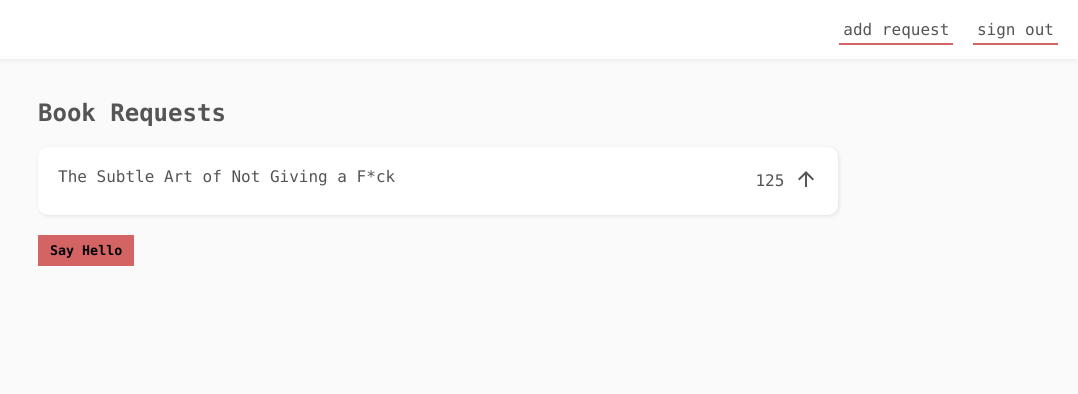
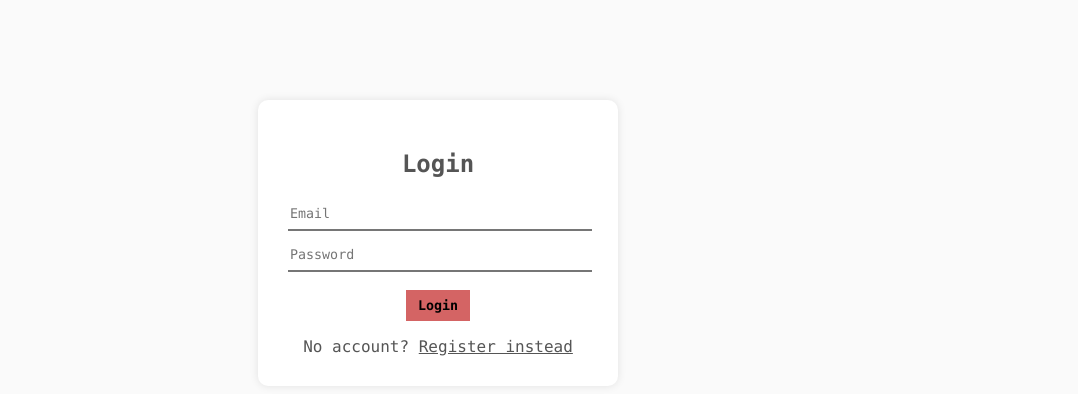
Before and after one commit to lion10/Votes_Web, a plain HTML site: page public/index.html in a window 1280 px wide. Shown: the whole page, without its empty margins (202-1280 px from the left). Drawn offline with Linux system fonts and the light colour scheme; some packages are replaced by stand-ins of ours.

Commit message:
add auth modals => register and login

```diff
--- a/public/CSS/style.css
+++ b/public/CSS/style.css
@@ -10,6 +10,30 @@
 ul{
   margin: 0;
   padding: 0;
+}
+
+
+/* auth styles */
+.auth{
+  width: 100%;
+  height: 100%;
+  position: fixed;
+  background: #fafafa;
+  display: none;
+  z-index: 1;
+}
+.auth.open{
+  display: block;
+}
+.auth a{
+  text-decoration: underline;
+  cursor: pointer;
+}
+.auth .modal{
+  display: none;
+}
+.auth .modal.active{
+  display: block;
 }
 
 /* header styles */
@@ -58,7 +82,6 @@
   cursor: pointer;
   border-radius: 50%;
 }
-
 .request-list .upvote:active{
   color: black;
   background: #d46464;
@@ -86,7 +109,6 @@
   display: block;
 }
 
-
 /* form element styles */
 input{
   display: block;
@@ -95,7 +117,6 @@
   border-width: 0 0 2px 0;
   width: 100%;
 }
-
 button{
   margin-top: 10px;
   padding: 8px 12px;
@@ -105,3 +126,10 @@
   font-family: inherit;
   cursor: pointer;
 }
+button:hover {
+  background-color: rgb(247, 80, 80); /* Green */
+}
+
+a:hover {
+  color: rgb(247, 80, 80);
+}
--- /dev/null
+++ b/public/JS/auth.js
@@ -0,0 +1,11 @@
+const authSwitchLinks = document.querySelectorAll('.switch');
+const authModals = document.querySelectorAll('.auth .modal');
+const authWrapper = document.querySelector('.auth');
+
+
+// toggle auth modal
+authSwitchLinks.forEach(link =>{
+    link.addEventListener('click',()=>{
+        authModals.forEach(modal => modal.classList.toggle('active'));
+    });
+});
--- a/public/index.html
+++ b/public/index.html
@@ -10,6 +10,31 @@
 
   </head>
   <body>
+
+    <!-- auth modals -->
+    <div class="auth open">
+      <div class="modal active">
+        <h2>Login</h2>
+        <form class="login">
+          <input type="text" name="email" placeholder="Email">
+          <input type="password" name="password" placeholder="Password">
+          <button>Login</button>
+          <p class="error"></p>
+        </form>
+        <div>No account? <a class="switch">Register instead</a></div>
+      </div>
+      <div class="modal">
+        <h2>Register</h2>
+        <form class="register">
+          <input type="text" name="email" placeholder="Email">
+          <input type="password" name="password" placeholder="Password">
+          <button>Register</button>
+          <p class="error"></p>
+        </form>
+        <div>Got an account? <a class="switch">Login instead</a></div>
+      </div>
+    </div>
+
 
   <!-- new request modal -->
 
@@ -57,5 +82,7 @@
     <script src="/__/firebase/init.js"></script>
 
     <script src="JS/app.js"></script>
+    <script src="JS/auth.js"></script>
+
   </body>
 </html>
```
Lines whose indentation alone changed are shown as unchanged.
